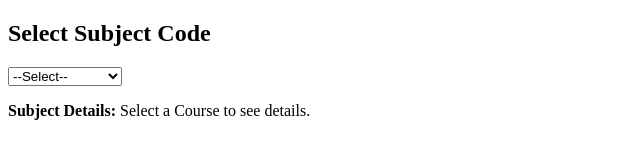
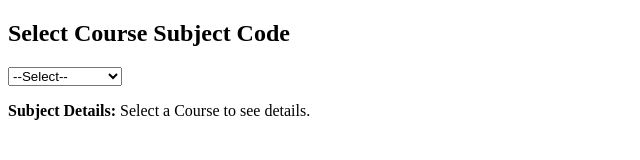
Before and after one commit to MGYCE/coursecode.github.io, a plain HTML site: page index.html in a window 1280 px wide. Shown: the whole page, without its empty margins (0-640 px from the left). Drawn offline with Linux system fonts and the light colour scheme.

Commit message:
Update index.html

```diff
--- a/index.html
+++ b/index.html
@@ -16,7 +16,7 @@
   </script>
 </head>
 <body>
-  <h2>Select Subject Code</h2>
+  <h2>Select Course Subject Code</h2>
   <select id="subjectCode" onchange="getSubjectDetails()">
     <option value="">--Select--</option>
     <option value="MGYCEDCA03">MGYCEDCA03</option>
```
